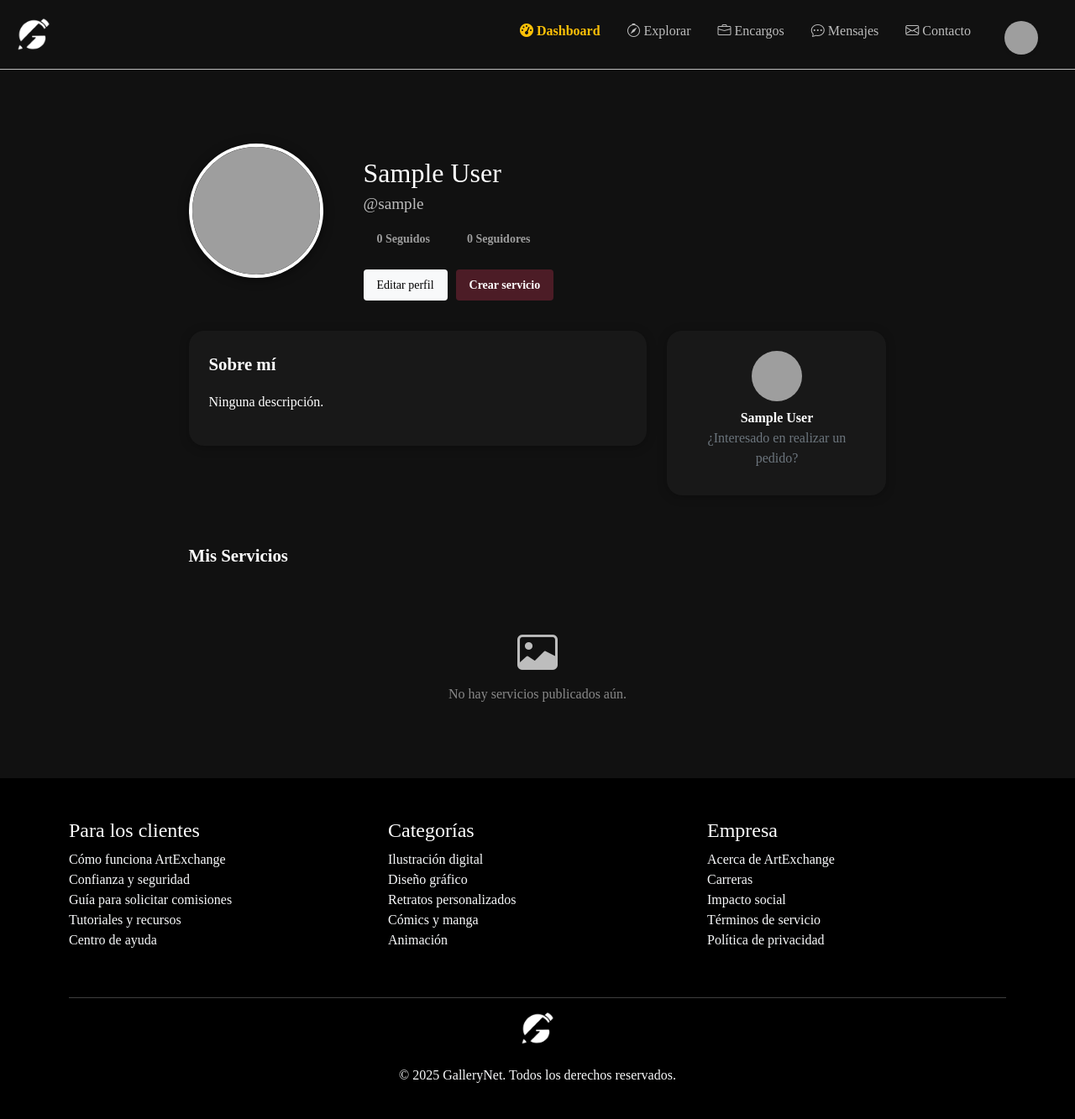
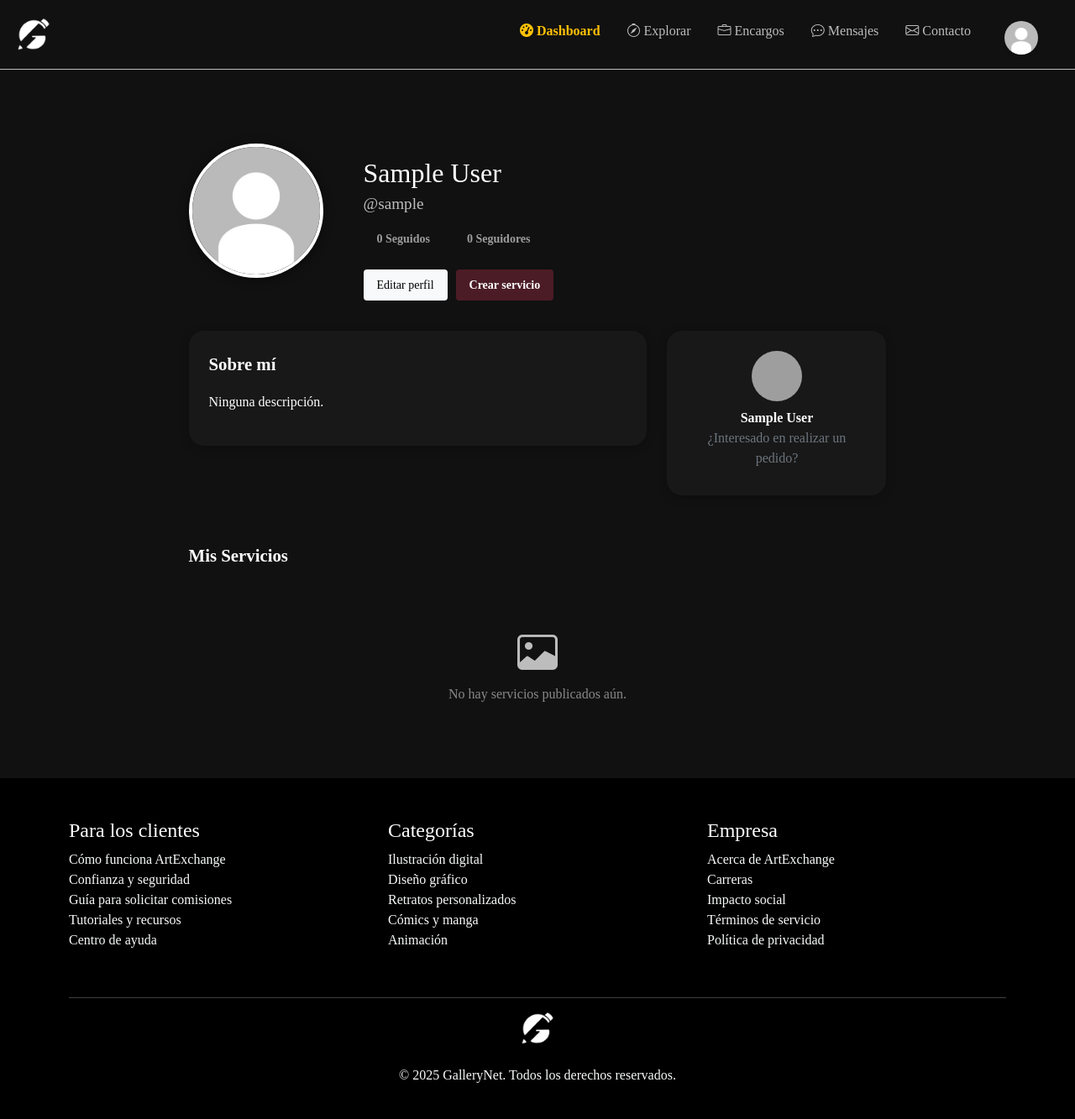
Before and after one commit to abidaw2024/gallerynet_pythonanywhere, a Django app: a page that uses templates/header.html in a window 1280 px wide. Shown: the whole page at 84% size. Run offline with Django 5.2, Linux system fonts and the light colour scheme; the visitor is signed in with stand-in values (Sample User, id 1); data comes from the database, SQL or seed files in the repository; data that the repository does not hold is empty; some libraries are stand-ins or nearby versions; grey boxes are pictures that could not be loaded.

Commit message:
fotos_default

```diff
--- a/apps/gallery/templates/gallery/obras_list.html
+++ b/apps/gallery/templates/gallery/obras_list.html
@@ -22,7 +22,7 @@
                     {% if obra.vendedor.profile_picture %}
                         <img src="{{ obra.vendedor.profile_picture.url }}" alt="Foto de perfil" class="rounded-circle me-2" style="width:32px;height:32px;object-fit:cover;">
                     {% else %}
-                        <div class="rounded-circle bg-secondary d-flex align-items-center justify-content-center me-2" style="width:32px;height:32px;font-size:0.8em;">Sin foto</div>
+                        <img src="{% static 'images/default_pfp.jpg' %}" alt="Foto de perfil" class="rounded-circle me-2" style="width:32px;height:32px;object-fit:cover;">
                     {% endif %}
                     <span class="fw-bold small text-purple">{{ obra.vendedor.get_full_name }}</span>
                 </div>
--- a/apps/users/templates/users/perfil.html
+++ b/apps/users/templates/users/perfil.html
@@ -89,7 +89,7 @@
           {% if usuario.profile_picture %}
             <img src="{{ usuario.profile_picture.url }}" alt="Foto de perfil" class="profile-avatar">
           {% else %}
-            <img src="{% static 'images/default_pfp.png' %}" alt="Foto de perfil" class="profile-avatar">
+            <img src="{% static 'images/default_pfp.jpg' %}" alt="Foto de perfil" class="profile-avatar">
           {% endif %}
         </div>
         <div class="profile-info">
@@ -131,7 +131,7 @@
             {% if usuario.profile_picture %}
               <img src="{{ usuario.profile_picture.url }}" alt="Foto de perfil" class="rounded-circle mb-2 mx-auto d-block" style="width:60px;height:60px;object-fit:cover;background:#222;">
             {% else %}
-              <img src="{% static 'images/default_pfp.png' %}" alt="Foto de perfil" class="rounded-circle mb-2 mx-auto d-block" style="width:60px;height:60px;object-fit:cover;background:#222;">
+              <img src="{% static 'images/default_pfp.jng' %}" alt="Foto de perfil" class="rounded-circle mb-2 mx-auto d-block" style="width:60px;height:60px;object-fit:cover;background:#222;">
             {% endif %}
             <div class="fw-bold">{{ usuario.first_name }} {{ usuario.last_name }}</div>
             <div class="text-secondary mb-2">
--- a/templates/header.html
+++ b/templates/header.html
@@ -60,7 +60,7 @@
               class="rounded-circle shadow-sm"
               style="width: 40px; height: 40px; object-fit: cover;">
             {% else %}
-            <img src="{% static 'images/default_pfp.png' %}" alt="Foto de perfil"
+            <img src="{% static 'images/default_pfp.jpg' %}" alt="Foto de perfil"
               class="rounded-circle shadow-sm"
               style="width: 40px; height: 40px; object-fit: cover;">
             {% endif %}
```
Also changed, not shown: templates/buscar.html (+9 -7 lines).
